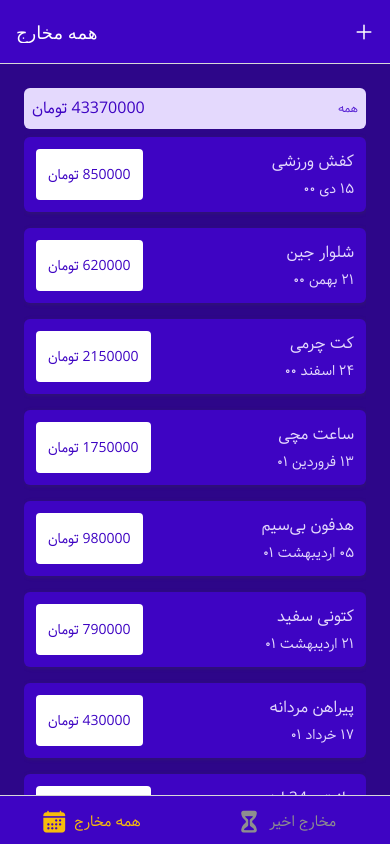
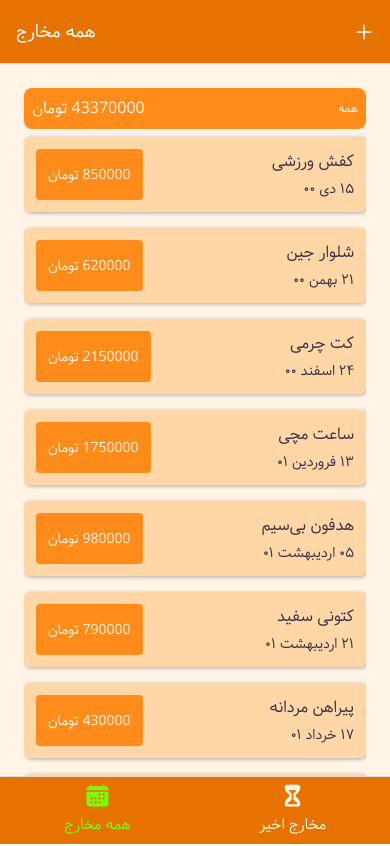
Before and after one commit to hamedghaaderi/Expense-tracker, a React Native app: screen /ManageScreen in a window 390 px wide. Both pictures are taken after a click on the button 26 px from the left and 32 px from the top of the page. Built offline with nearby package versions, Linux system fonts and the light colour scheme.

Commit message:
fix: change global colors of app and fix some styles.

```diff
--- a/App.js
+++ b/App.js
@@ -19,10 +19,11 @@ const OtherScreens = () => {
       screenOptions={({ navigation }) => ({
         headerStyle: { backgroundColor: GlobalStyles.colors.primary500 },
         headerTintColor: "white",
-        tabBarStyle: { backgroundColor: GlobalStyles.colors.primary500 },
+        headerTitleStyle: { fontFamily: "samim" },
+        tabBarStyle: { backgroundColor: GlobalStyles.colors.primary500, height: "8%" },
         tabBarActiveTintColor: GlobalStyles.colors.accent500,
-        tabBarLabelStyle: { fontFamily: "samim", fontSize: 15 },
-        tabBarLabelPosition: "beside-icon",
+        tabBarInactiveTintColor: GlobalStyles.colors.primary50,
+        tabBarLabelStyle: { fontFamily: "samim", fontSize: 15, marginBottom: 8 },
         headerRight: ({ tintColor }) => (
           <IconBTN
             icon="add"
@@ -84,6 +85,7 @@ export default function App() {
             component={ManageExpensesScreen}
             options={{
               presentation: "modal",
+              headerTitleStyle: { fontFamily: "samim" },
             }}
           />
         </Stack.Navigator>
--- a/components/expenses/expenses-item.js
+++ b/components/expenses/expenses-item.js
@@ -39,7 +39,7 @@ const styles = StyleSheet.create({
   expenseItem: {
     padding: 12,
     marginVertical: 8,
-    backgroundColor: GlobalStyles.colors.primary500,
+    backgroundColor: GlobalStyles.colors.primary100,
     flexDirection: "row-reverse",
     justifyContent: "space-between",
     borderRadius: 6,
@@ -53,7 +53,7 @@ const styles = StyleSheet.create({
     alignItems: "flex-end",
   },
   textBase: {
-    color: GlobalStyles.colors.primary50,
+    color: GlobalStyles.colors.gray500,
     fontFamily: "samim",
   },
   description: {
@@ -63,13 +63,13 @@ const styles = StyleSheet.create({
   amountContainer: {
     paddingHorizontal: 12,
     paddingVertical: 4,
-    backgroundColor: "white",
+    backgroundColor: GlobalStyles.colors.primary400,
     justifyContent: "center",
     alignItems: "center",
     borderRadius: 4,
   },
   amount: {
-    color: GlobalStyles.colors.primary500,
+    color: GlobalStyles.colors.primary50,
   },
   pressed: {
     opacity: 0.75,
--- a/components/expenses/expenses-output.js
+++ b/components/expenses/expenses-output.js
@@ -28,6 +28,6 @@ const styles = StyleSheet.create({
     paddingHorizontal: 24,
     paddingTop: 24,
     paddingBottom: 0,
-    backgroundColor: GlobalStyles.colors.primary700,
+    backgroundColor: GlobalStyles.colors.primary50,
   },
 });
--- a/components/expenses/expenses-summary.js
+++ b/components/expenses/expenses-summary.js
@@ -21,8 +21,8 @@ export default ExpensesSummary;
 const styles = StyleSheet.create({
   container: {
     padding: 8,
-    backgroundColor: GlobalStyles.colors.primary50,
-    borderRadius: 6,
+    backgroundColor: GlobalStyles.colors.primary400,
+    borderRadius: 8,
     flexDirection: "row-reverse",
     justifyContent: "space-between",
     alignItems: "center",
@@ -30,11 +30,11 @@ const styles = StyleSheet.create({
   period: {
     fontFamily: "samim",
     fontSize: 12,
-    color: GlobalStyles.colors.primary400,
+    color: GlobalStyles.colors.primary50,
   },
   sum: {
     fontFamily: "samim",
     fontSize: 16,
-    color: GlobalStyles.colors.primary500,
+    color: GlobalStyles.colors.primary50,
   },
 });
--- a/components/ui/btn.js
+++ b/components/ui/btn.js
@@ -29,22 +29,26 @@ const styles = StyleSheet.create({
     borderRadius: 4,
     padding: 8,
     backgroundColor: GlobalStyles.colors.primary500,
+    borderWidth: 2,
+    borderColor: GlobalStyles.colors.primary500,
   },
   flat: {
     backgroundColor: "transparent",
+    borderWidth: 2,
+    borderColor: GlobalStyles.colors.primary500,
+    borderRadius: 4,
   },
   buttonText: {
-    color: "white",
+    color: GlobalStyles.colors.primary50,
     textAlign: "center",
     fontFamily: "samim",
   },
   flatText: {
-    color: GlobalStyles.colors.primary200,
+    color: GlobalStyles.colors.primary50,
     fontFamily: "samim",
   },
   pressed: {
     opacity: 0.75,
-    backgroundColor: GlobalStyles.colors.primary100,
     borderRadius: 4,
   },
 });
--- a/constants/colors.js
+++ b/constants/colors.js
@@ -1,17 +1,13 @@
 const GlobalStyles = {
   colors: {
-    primary50: "#e4d9fd",
-    primary100: "#c6affc",
-    primary200: "#a281f0",
-    primary400: "#5721d4",
-    primary500: "#3e04c3",
-    primary700: "#2d0689",
-    primary800: "#200364",
-    accent500: "#f7bc0c",
-    error50: "#fcc4e4",
-    error500: "#9b095c",
+    primary50: "#fff4e6",
+    primary100: "#ffd6a5",
+    primary200: "#ffb347",
+    primary400: "#ff8c1a",
+    primary500: "#e67300",
+    accent500: "#76ff03",
+    error500: "#d62828",
     gray500: "#39324a",
-    gray700: "#221c30",
   },
 };
 
--- a/screens/manage-expenses-screen.js
+++ b/screens/manage-expenses-screen.js
@@ -56,7 +56,7 @@ const styles = StyleSheet.create({
   container: {
     flex: 1,
     padding: 24,
-    backgroundColor: GlobalStyles.colors.primary800,
+    backgroundColor: GlobalStyles.colors.primary400,
   },
   deleteContainer: {
     marginTop: 16,
```
